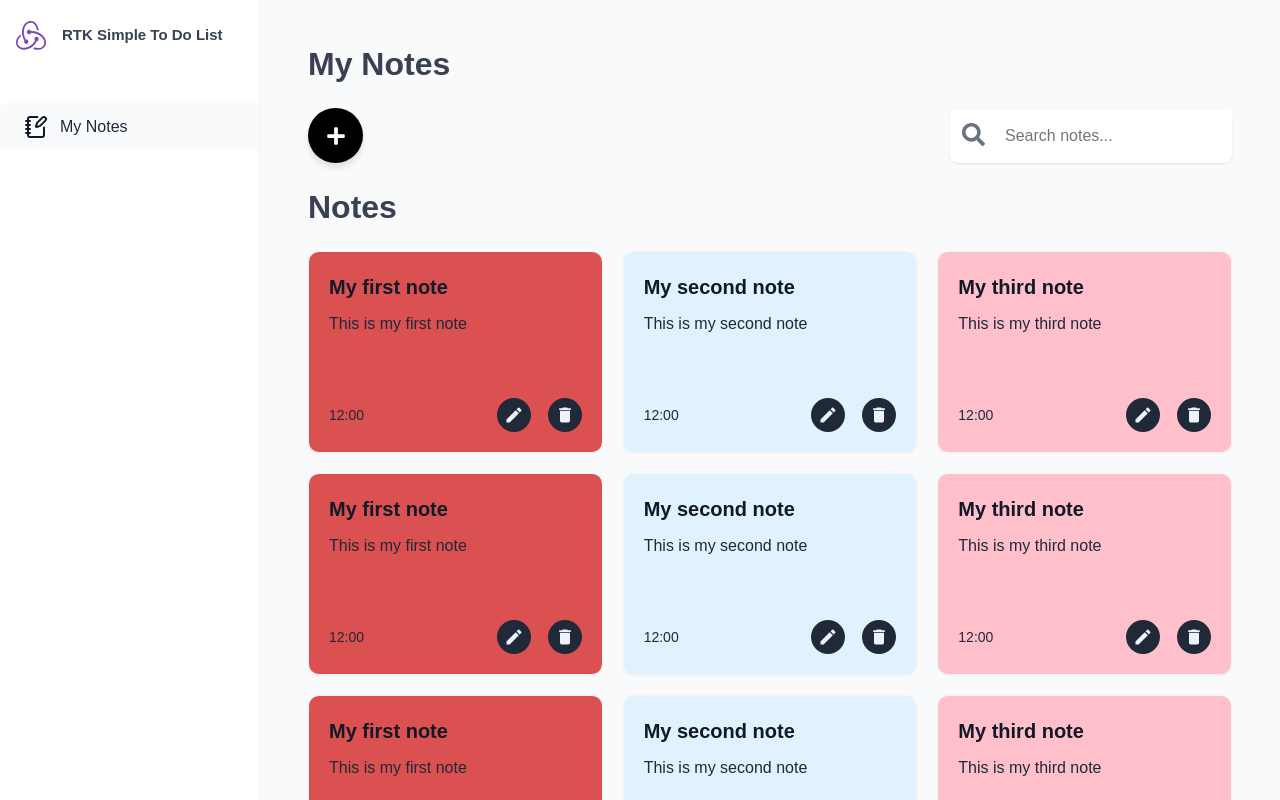
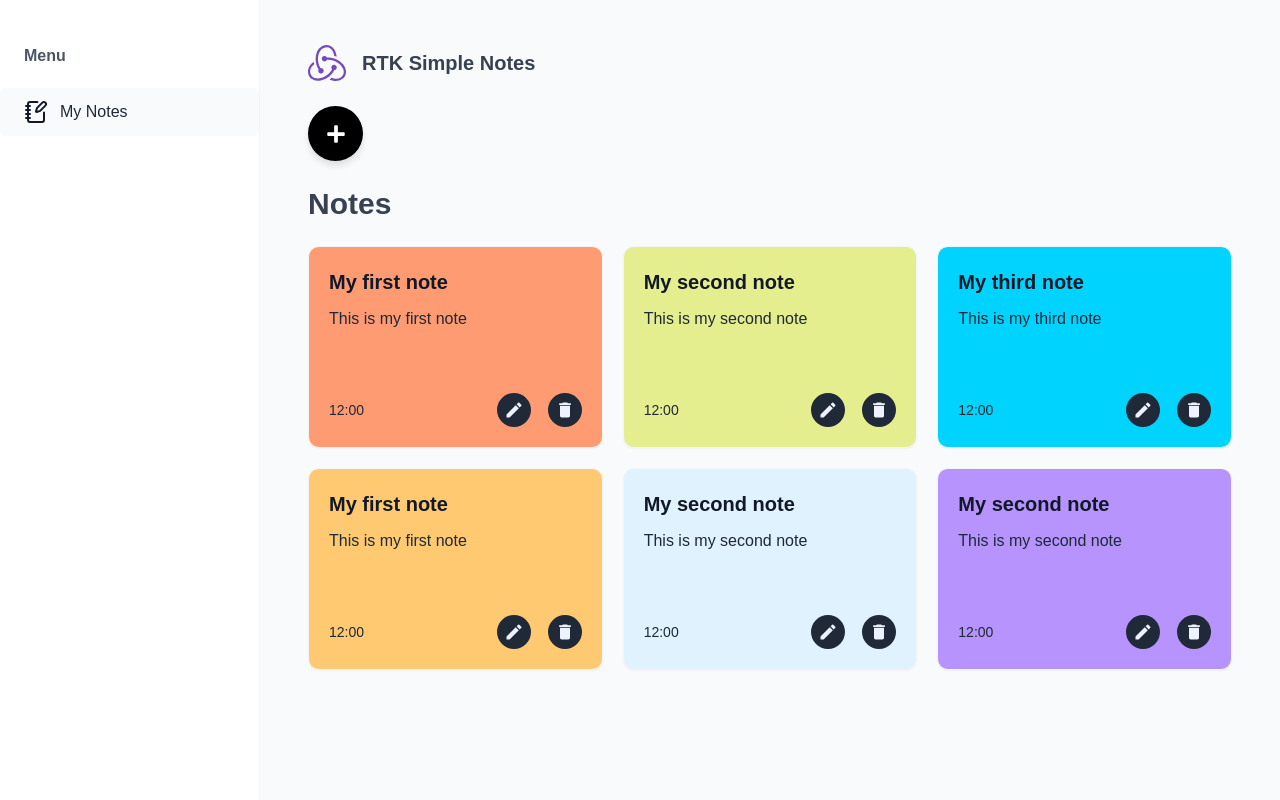
Before and after one commit to Akrambl01/Redux-toolkit-note-app, a React (Vite) app: page /notes in a window 1280 px wide. Built offline with nearby package versions, Linux system fonts and the light colour scheme.

Commit message:
feat: update note colors, enhance UI components, and improve search functionality

```diff
--- a/src/features/notes/noteSlice.js
+++ b/src/features/notes/noteSlice.js
@@ -5,27 +5,28 @@ const initialNotes = [
     title: "My first note",
     description: "This is my first note",
     time: "12:00",
-    color: "#db5050",
+    color: "#FE9B72",
   },
   {
     id: 2,
     title: "My second note",
     description: "This is my second note",
     time: "12:00",
+    color: "#E4EE8E",
   },
   {
     id: 3,
     title: "My third note",
     description: "This is my third note",
     time: "12:00",
-    color: "pink",
+    color: "#00D4FE",
   },
   {
     id: 4,
     title: "My first note",
     description: "This is my first note",
     time: "12:00",
-    color: "#db5050",
+    color: "#FEC971",
   },
   {
     id: 55,
@@ -34,31 +35,11 @@ const initialNotes = [
     time: "12:00",
   },
   {
-    id: 57,
-    title: "My third note",
-    description: "This is my third note",
-    time: "12:00",
-    color: "pink",
-  },
-  {
-    id: 24,
-    title: "My first note",
-    description: "This is my first note",
-    time: "12:00",
-    color: "#db5050",
-  },
-  {
-    id: 86,
+    id: 55,
     title: "My second note",
     description: "This is my second note",
     time: "12:00",
-  },
-  {
-    id: 23,
-    title: "My third note",
-    description: "This is my third note",
-    time: "12:00",
-    color: "pink",
+    color: "#B693FD",
   },
 ];
 
--- a/src/pages/Notes.jsx
+++ b/src/pages/Notes.jsx
@@ -1,9 +1,10 @@
 import AddButton from "../ui/AddButton";
 import Row from "../ui/Row";
-import SearchBar from "../ui/SearchBar ";
 import AddNoteModal from "../ui/AddNoteModal";
 import GridContainer from "../ui/GirdContainer";
 import ButtonIcon from "../ui/ButtonIcon";
+import Logo from "../ui/Logo";
+import Heading from "../ui/Heading";
 import { MdDelete, MdEdit } from "react-icons/md";
 import { deleteNote, editMode, showModel } from "../features/notes/noteSlice";
 import { useDispatch, useSelector } from "react-redux";
@@ -15,14 +16,13 @@ function Notes() {
   return (
     <Row type="vertical">
       <Row type="horizontal">
-        <h1>My Notes</h1>
+        <Logo />
       </Row>
       <Row type="horizontal">
         <AddButton onClick={() => dispatch(showModel())} />
-        <SearchBar />
       </Row>
       <Row>
-        <h1>Notes</h1>
+        <Heading as="h3">Notes</Heading>
         {/* main content */}
         <GridContainer>
           {notes.map((note) => (
--- a/src/ui/AddNoteModal.jsx
+++ b/src/ui/AddNoteModal.jsx
@@ -11,21 +11,21 @@ import { addNote, updateNote } from "../features/notes/noteSlice";
 import { useDispatch, useSelector } from "react-redux";
 
 const colorsObj = [
-  { id: 1, color: "#db5050" },
-  { id: 2, color: "blue" },
-  { id: 3, color: "green" },
-  { id: 4, color: "purple" },
-  { id: 5, color: "pink" },
+  { id: 1, color: "#FE9B72" },
+  { id: 2, color: "#FEC971" },
+  { id: 3, color: "#00D4FE" },
+  { id: 4, color: "#B693FD" },
+  { id: 5, color: "#E4EE8E" },
 ];
 
 export default function AddNoteModal() {
+  const [error, setError] = useState("");
   const [title, setTitle] = useState("");
   const [description, setDescription] = useState("");
-  const [time, setTime] = useState(new Date());
+  const [time, setTime] = useState();
   const [color, setColor] = useState("");
   const dispatch = useDispatch();
   const isEditing = useSelector((state) => state.note.isEditing);
-  console.log(isEditing);
 
   const notes = useSelector((state) => state.note.notes);
 
@@ -42,6 +42,10 @@ export default function AddNoteModal() {
   const handleSubmit = (e) => {
     e.preventDefault();
 
+    if (!title || !description || !time) {
+      setError(true);
+      return;
+    }
     isEditing
       ? dispatch(updateNote({ title, description, time, color }))
       : dispatch(addNote({ title, description, time, color, id: Date.now() }));
@@ -56,36 +60,33 @@ export default function AddNoteModal() {
     <Modal>
       <h2>Add Note</h2>
       <Form onSubmit={handleSubmit}>
-        <FormRow label={"Title"} error={title ? null : "Title is required"}>
+        <FormRow label={"Title"} error={error && !title && "Title is required"}>
           <Input
             type="text"
             id="title"
             value={title}
             onChange={(e) => setTitle(e.target.value)}
-            required
           />
         </FormRow>
 
-        <FormRow label={"Date"} error={title ? null : "Date is required"}>
+        <FormRow label={"Date"} error={error && !time && "Date is required"}>
           <DateInput
             type="Date"
             id="Date"
             value={time}
             onChange={(e) => setTime(e.target.value)}
-            required
           />
         </FormRow>
 
         <FormRow
           label={"Description"}
-          error={description ? null : "Description is required"}
+          error={error && !description && "Description is required"}
         >
           <Textarea
             id="description"
             value={description}
             onChange={(e) => setDescription(e.target.value)}
             maxLength={200}
-            required
           />
         </FormRow>
 
--- a/src/ui/AppLayout.jsx
+++ b/src/ui/AppLayout.jsx
@@ -1,5 +1,5 @@
 import { Outlet } from "react-router-dom";
-import Header from "./Header";
+
 import Sidebar from "./Sidebar";
 import styled from "styled-components";
 
--- a/src/ui/ColorCircle.jsx
+++ b/src/ui/ColorCircle.jsx
@@ -45,29 +45,29 @@ export const ColorCircle = styled.span`
     `}
 
   ${(props) =>
-    props.type === "pink" &&
+    props.type === "#E4EE8E" &&
     css`
-      background-color: var(--color-pink-700);
+      background-color: #E4EE8E;
     `}
   ${(props) =>
-    props.type === "blue" &&
+    props.type === "#B693FD" &&
     css`
-      background-color: var(--color-blue-700);
+      background-color: #B693FD;
     `}
     ${(props) =>
-    props.type === "green" &&
+    props.type === "#00D4FE" &&
     css`
-      background-color: var(--color-green-700);
+      background-color: #00D4FE;
     `}
     ${(props) =>
-    props.type === "purple" &&
+    props.type === "#FEC971" &&
     css`
-      background-color: var(--color-purple-700);
+      background-color: #FEC971;
     `}
     ${(props) =>
-    props.type === "#db5050" &&
+    props.type === "#FE9B72" &&
     css`
-      background-color: var(--color-red-700);
+      background-color: #FE9B72;
     `}
 `;
 
--- a/src/ui/FormRow.jsx
+++ b/src/ui/FormRow.jsx
@@ -35,7 +35,7 @@ const Error = styled.span`
   color: var(--color-red-700);
 `;
 
-function FormRow({ label, error = false, children }) {
+function FormRow({ label, error, children }) {
   return (
     <StyledFormRow>
       {label && <Label htmlFor={children.props.id}>{label}</Label>}
--- a/src/ui/Logo.jsx
+++ b/src/ui/Logo.jsx
@@ -5,15 +5,13 @@ const StyledLogo = styled.div`
   gap: 0.8rem;
   width: 100%;
   text-align: center;
-  padding: 1.6rem;
 `;
 
 const Img = styled.img`
-  /* height: 9.6rem; */
-  width: 30px;
+  width: 38px;
 `;
 const TextLogo = styled.p`
-  font-size: 1.5rem;
+  font-size: 2rem;
   padding: 0.8rem;
   font-weight: 600;
 `;
@@ -22,7 +20,7 @@ function Logo() {
   return (
     <StyledLogo>
       <Img src="/redux.svg" alt="Logo" />
-      <TextLogo>RTK Simple To Do List</TextLogo>
+      <TextLogo>RTK Simple Notes</TextLogo>
     </StyledLogo>
   );
 }
--- a/src/ui/MainNav.jsx
+++ b/src/ui/MainNav.jsx
@@ -3,9 +3,45 @@ import styled from "styled-components";
 import { LuNotebookPen } from "react-icons/lu";
 
 const NavList = styled.ul`
+margin-top: 3.2rem; ;
   display: flex;
   flex-direction: column;
   gap: 0.8rem;
+`;
+
+const Menu = styled.div`
+  display: flex;
+  align-items: center;
+  justify-content: space-between;
+  gap: 1.2rem;
+  padding: 1.2rem 2.4rem;
+  color: var(--color-grey-600);
+  font-size: 1.6rem;
+  font-weight: 500;
+  transition: all 0.3s;
+
+  &:hover,
+  &:active {
+    color: var(--color-grey-800);
+    background-color: var(--color-grey-50);
+    border-radius: var(--border-radius-sm);
+  }
+
+  & span {
+    font-weight: 600;
+  }
+
+  svg.toggle {
+    font-size: 2.3rem;
+    color: var(--color-grey-700);
+    cursor: pointer;
+  }
+
+  /* svg.toggle:hover {
+    background-color: var(--color-grey-300);
+    border-radius: 50%;
+    padding: 3px;
+  } */
 `;
 
 const StyledNavLink = styled(NavLink)`
@@ -51,9 +87,13 @@ function MainNav() {
   return (
     <nav>
       <NavList>
+        <Menu>
+          <span>Menu</span>
+          {/* <RiMenuUnfold4Fill className="toggle" /> */}
+        </Menu>
         <li>
           <StyledNavLink to="/notes">
-          <LuNotebookPen />
+            <LuNotebookPen />
             <span>My Notes</span>
           </StyledNavLink>
         </li>
--- a/src/ui/SearchBar .jsx
+++ b/src/ui/SearchBar .jsx
@@ -1,6 +1,7 @@
 // src/components/SearchBar.jsx
 import styled from "styled-components";
 import { FaSearch } from "react-icons/fa";
+import { useState } from "react";
 
 const SearchContainer = styled.div`
   display: flex;
@@ -26,7 +27,11 @@ const Input = styled.input`
   padding: 10px;
 `;
 
-const SearchBar = ({ value, onChange }) => {
+const SearchBar = () => {
+  const [search, setSearch] = useState("");
+  const handleChange = (value) => {
+    setSearch(value);
+  };
   return (
     <SearchContainer>
       <span>
@@ -35,8 +40,8 @@ const SearchBar = ({ value, onChange }) => {
       <Input
         type="text"
         placeholder="Search notes..."
-        value={value}
-        onChange={(e) => onChange(e.target.value)}
+        value={search}
+        onChange={(e) => handleChange(e.target.value)}
       />
     </SearchContainer>
   );
--- a/src/ui/Sidebar.jsx
+++ b/src/ui/Sidebar.jsx
@@ -1,5 +1,5 @@
 import styled from "styled-components";
-import Logo from "./Logo";
+
 import MainNav from "./MainNav";
 
 const StyleSideBar = styled.aside`
@@ -16,7 +16,6 @@ const StyleSideBar = styled.aside`
 function Sidebar() {
   return (
     <StyleSideBar>
-      <Logo />
       <MainNav />
     </StyleSideBar>
   );
```
